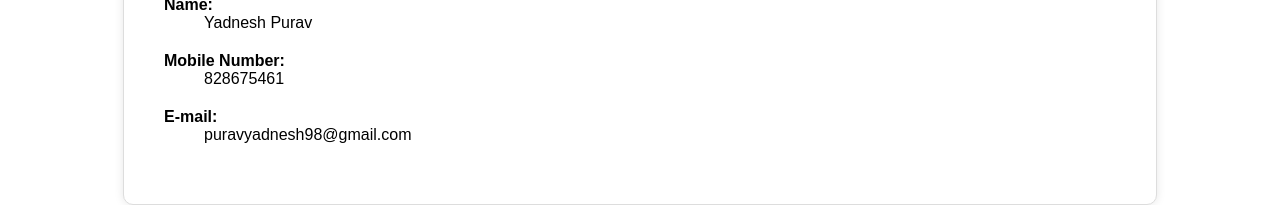
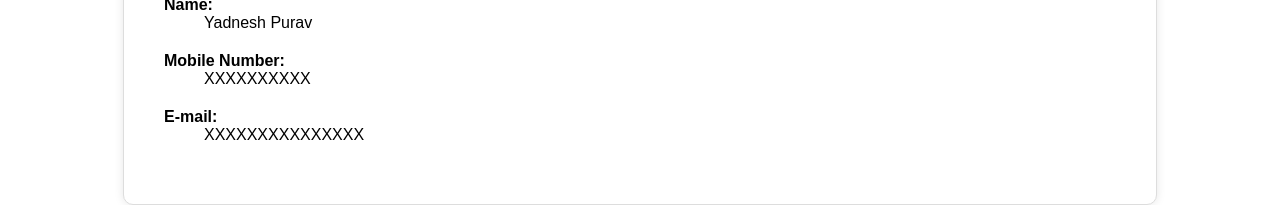
Before and after one commit to yadnesh-p/project, a plain HTML site: page 01_hosting_a_website_on_nginx/index.html in a window 1280 px wide. Shown: the part 169-374 px from the top of the page. Drawn offline with Linux system fonts and the light colour scheme.

Commit message:
removed personal details from the file

```diff
--- a/01_hosting_a_website_on_nginx/index.html
+++ b/01_hosting_a_website_on_nginx/index.html
@@ -51,10 +51,10 @@
 				<dd>Yadnesh Purav</dd>
 
 				<dt>Mobile Number:</dt>
-				<dd>828675461</dd>
+				<dd>XXXXXXXXXX</dd>
 
 				<dt>E-mail:</dt>
-				<dd>puravyadnesh98@gmail.com</dd>
+				<dd>XXXXXXXXXXXXXXX</dd>
 
 			</dl>
 		</div>
```
